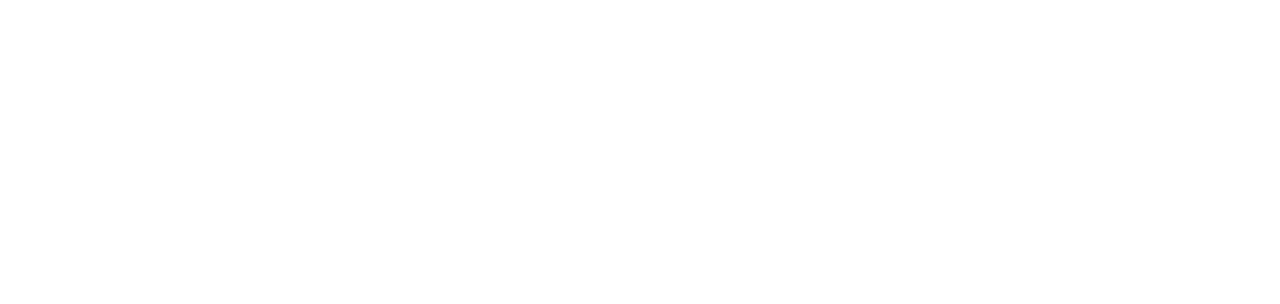
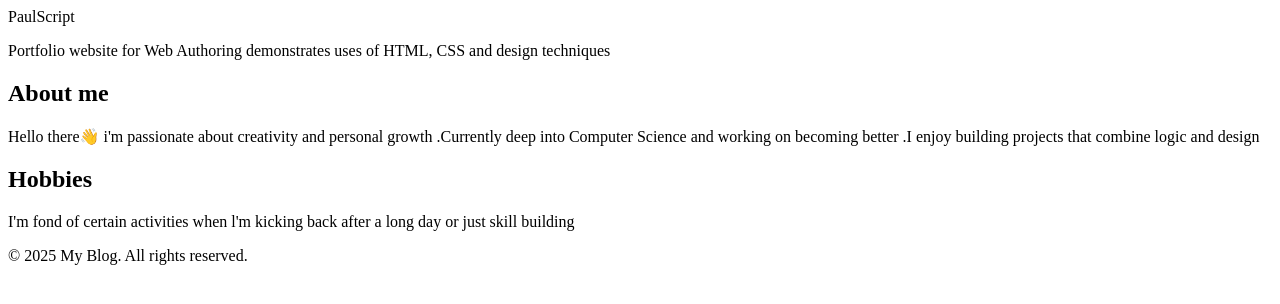
Before and after one commit to mhizhapaul58-design/PaulScript-, a plain HTML site: page index.html in a window 1280 px wide. Drawn offline with Linux system fonts and the light colour scheme.

Commit message:
fix html

```diff
--- a/index.html
+++ b/index.html
@@ -1,3 +1,34 @@
 <!DOCTYPE html>
 <html lang="en">
+
 <head>
+    <meta charset="UTF-8">
+    <title>PaulScript-</title>
+</head>
+
+<body>
+    <header>
+        PaulScript
+        <p>Portfolio website for Web Authoring demonstrates uses of HTML, CSS and design techniques</p>
+    </header>
+    <main>
+        <section>
+            <H1>About me</H1>
+            <p> Hello there👋 i'm passionate about creativity and personal growth
+                .Currently deep into Computer Science and working
+                on becoming better .I enjoy building projects
+                that combine logic and design</p>
+
+        </section>
+        <section>
+            <h1>Hobbies</h1>
+            <p>I'm fond of certain activities when l'm kicking back
+                after a long day or just skill building</p>
+        </section>
+    </main>
+
+    <footer>
+        <p>© 2025 My Blog. All rights reserved.</p>
+    </footer>
+</body>
+</html>
```
